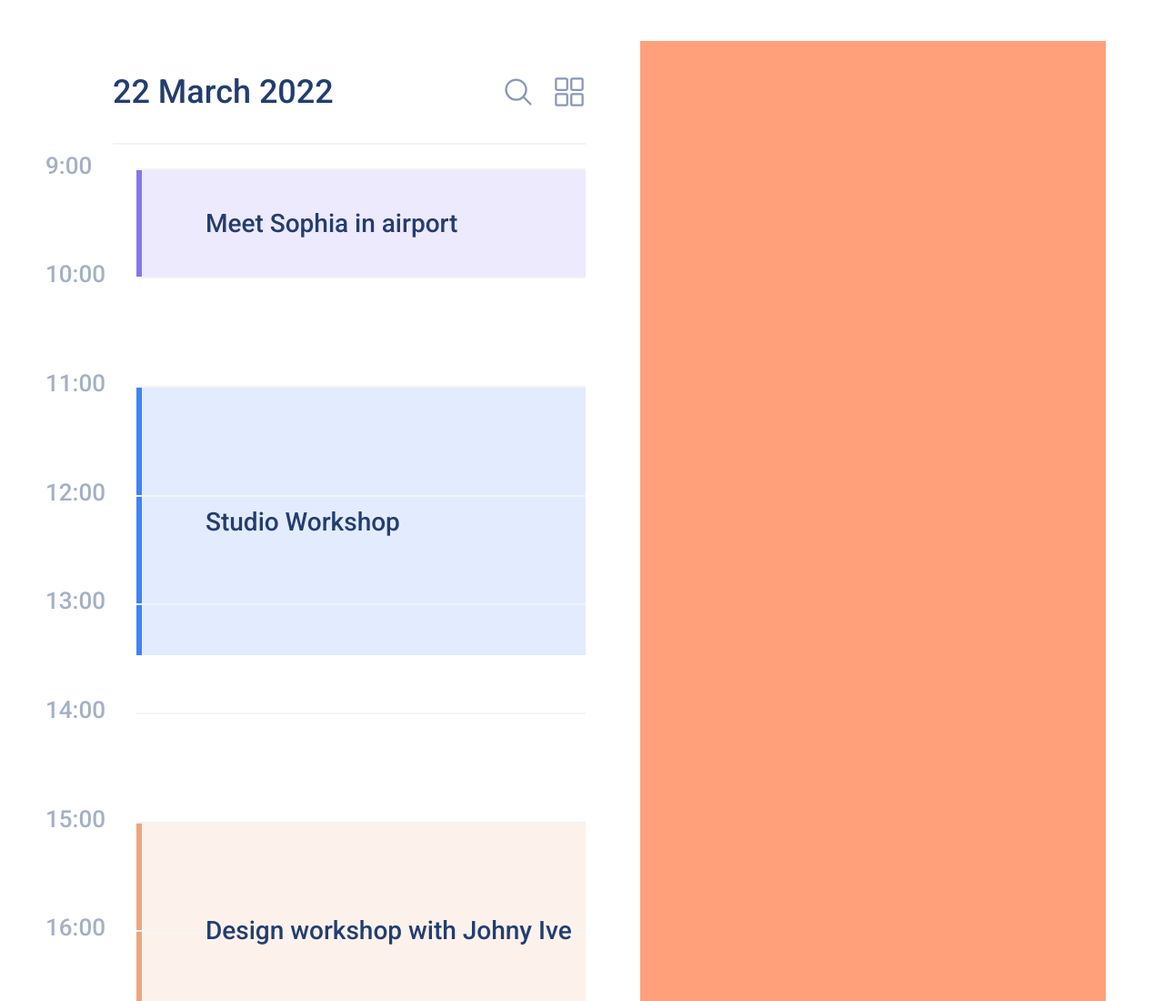
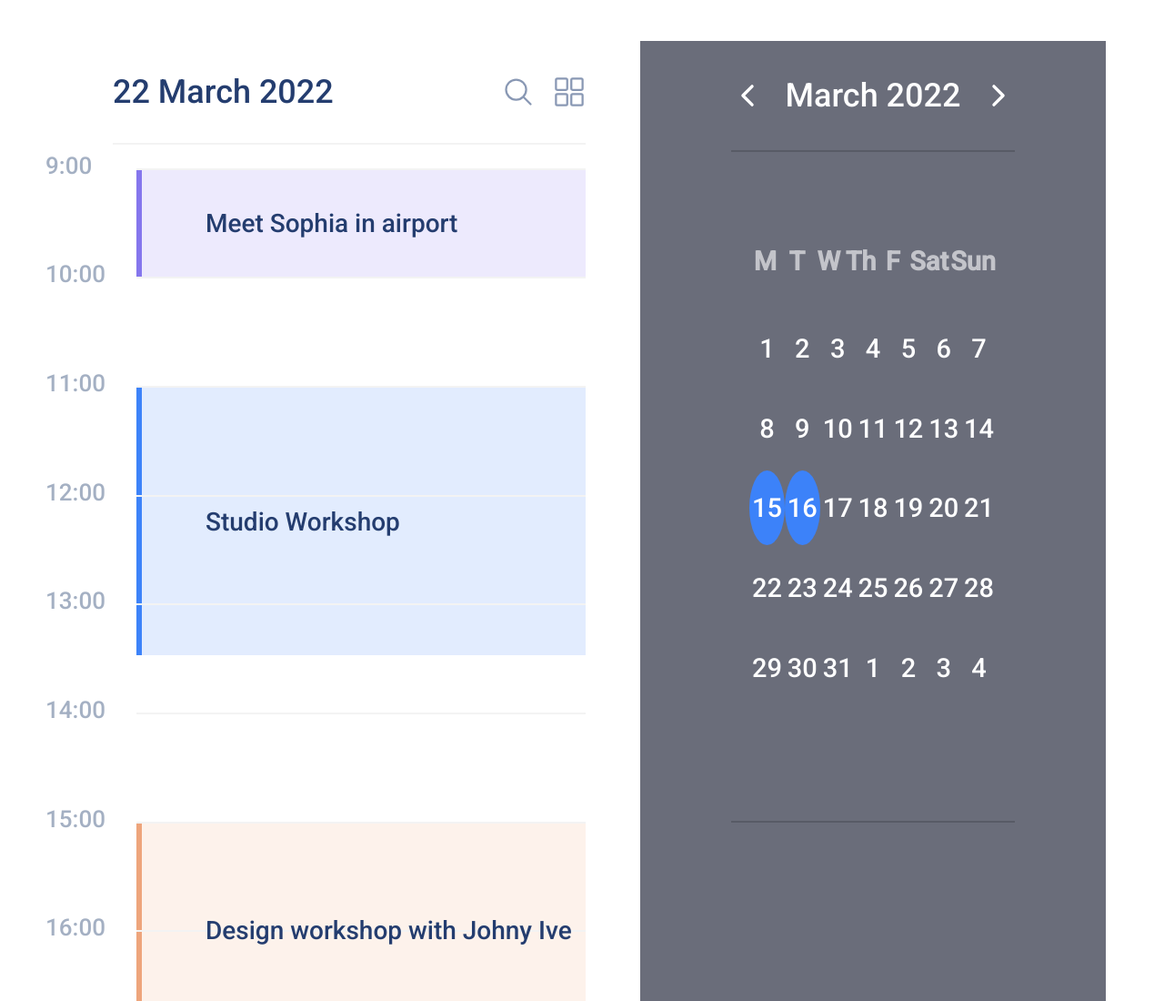
Before and after one commit to Hor-Ol/Web-Academy-Front-End-HWs-HW4, a plain HTML site: page index.html in a window 1280 px wide. Shown: the top 1100 px of the page at 91% size. Drawn offline with nearby package versions, Linux system fonts and the light colour scheme.

Commit message:
Month calendar section is done

```diff
--- a/index.html
+++ b/index.html
@@ -88,7 +88,84 @@
         </div>
       </div>
     </main>
-    <aside class="calendar-month"></aside>
+    <aside class="calendar-month">
+      <div class="calendar-month-container">
+        <div class="calendar-month-head">
+          <ion-icon
+            class="calendar-month-head-icons"
+            name="chevron-back-outline"
+          ></ion-icon>
+          <span class="calendar-month-head-name">March 2022</span>
+          <ion-icon
+            class="calendar-month-head-icons"
+            name="chevron-forward-outline"
+          ></ion-icon>
+        </div>
+        <div class="calendar-month-body">
+          <table class="calendar-month-body-table">
+              <thead>
+                <tr>
+                  <th>M</th>
+                  <th>T</th>
+                  <th>W</th>
+                  <th>Th</th>
+                  <th>F</th>
+                  <th>Sat</th>
+                  <th>Sun</th>
+                </tr>
+              </thead>
+              <tbody>
+                <tr class="calendar-month-body-table-tbody-row-1">
+                  <td>1</td>
+                  <td>2</td>
+                  <td>3</td>
+                  <td>4</td>
+                  <td>5</td>
+                  <td>6</td>
+                  <td>7</td>
+                </tr>
+                <tr class="calendar-month-body-table-tbody-row-2">
+                  <td>8</td>
+                  <td>9</td>
+                  <td>10</td>
+                  <td>11</td>
+                  <td>12</td>
+                  <td>13</td>
+                  <td>14</td>
+                </tr>
+                <tr class="calendar-month-body-table-tbody-row-3">
+                  <td>15</td>
+                  <td>16</td>
+                  <td>17</td>
+                  <td>18</td>
+                  <td>19</td>
+                  <td>20</td>
+                  <td>21</td>
+                </tr>
+                <tr class="calendar-month-body-table-tbody-row-4">
+                  <td>22</td>
+                  <td>23</td>
+                  <td>24</td>
+                  <td>25</td>
+                  <td>26</td>
+                  <td>27</td>
+                  <td>28</td>
+                </tr>
+                <tr class="calendar-month-body-table-tbody-row-5">
+                  <td>29</td>
+                  <td>30</td>
+                  <td>31</td>
+                  <td>1</td>
+                  <td>2</td>
+                  <td>3</td>
+                  <td>4</td>
+                </tr>
+              </tbody>
+            </table>
+          </tab>
+        </div>
+      </div>
+    </aside>
 
     <!-- SCRIPT FOR USING ION-ICONS -->
 
--- a/style.css
+++ b/style.css
@@ -2,7 +2,7 @@
   font-size: 10px;
   font-family: "Roboto", sans-serif;
   font-weight: 500;
-  box-sizing: border-box;
+  /* box-sizing: border-box; */
 }
 
 body {
@@ -18,7 +18,6 @@ body {
 main {
   width: 50%;
   height: 95%;
-  /* background-color: lightblue; */
 }
 
 .calendar-day-container {
@@ -52,7 +51,8 @@ main {
 ion-icon {
   color: #8998b4;
   display: block;
-  font-size: 3.6rem;
+  width: 3.6rem;
+  height: 3.6rem;
 }
 
 .calendar-day-head-icons-item:first-child {
@@ -120,5 +120,91 @@ ion-icon {
 aside {
   width: 40%;
   height: 95%;
-  background-color: lightsalmon;
+  background-color: #2a2e41b2;
 }
+
+.calendar-month-container {
+  height: 100%;
+  padding: 0 10rem;
+}
+
+.calendar-month-head {
+  height: 6.1%;
+  padding-top: 2.5%;
+  padding-bottom: 2.5%;
+  display: flex;
+  justify-content: space-between;
+  align-items: center;
+  border-bottom: 0.2rem solid rgba(0, 0, 0, 0.17);
+}
+
+.calendar-month-head-icons {
+  width: 3.6rem;
+  height: 3.6rem;
+  color: #fff;
+}
+
+.calendar-month-head-name {
+  font-size: 3.6rem;
+  color: #fff;
+}
+
+.calendar-month-body {
+  height: 84%;
+  padding-top: 6%;
+}
+
+.calendar-month-body-table {
+  display: flex;
+  flex-direction: column;
+  justify-content: stretch;
+  font-size: 2.9rem;
+  width: 100%;
+  height: 50%;
+  padding: 6rem 2rem 12.4rem 2rem;
+  border-bottom: 0.2rem solid rgba(0, 0, 0, 0.17);
+}
+
+.calendar-month-body-table thead,
+.calendar-month-body-table tbody {
+  width: 100%;
+}
+
+.calendar-month-body-table thead {
+  color: rgba(255, 255, 255, 0.6);
+  flex: 1 0 auto;
+}
+
+.calendar-month-body-table tbody {
+  display: flex;
+  flex-direction: column;
+  justify-content: space-around;
+  flex: 2.5 0 auto;
+}
+
+.calendar-month-body-table thead tr,
+.calendar-month-body-table tbody tr {
+  display: flex;
+  justify-content: space-around;
+}
+
+.calendar-month-body-table thead tr th,
+.calendar-month-body-table tbody tr td {
+  height: 8rem;
+  width: 8rem;
+  display: flex;
+  justify-content: center;
+  align-items: center;
+  text-align: center;
+}
+
+.calendar-month-body-table tbody tr td {
+  color: #fff;
+}
+
+.calendar-month-body-table-tbody-row-3 td:nth-child(1),
+.calendar-month-body-table-tbody-row-3 td:nth-child(2) {
+  height: 8rem;
+  border-radius: 50%;
+  background-color: #3c82f9;
+}
```
